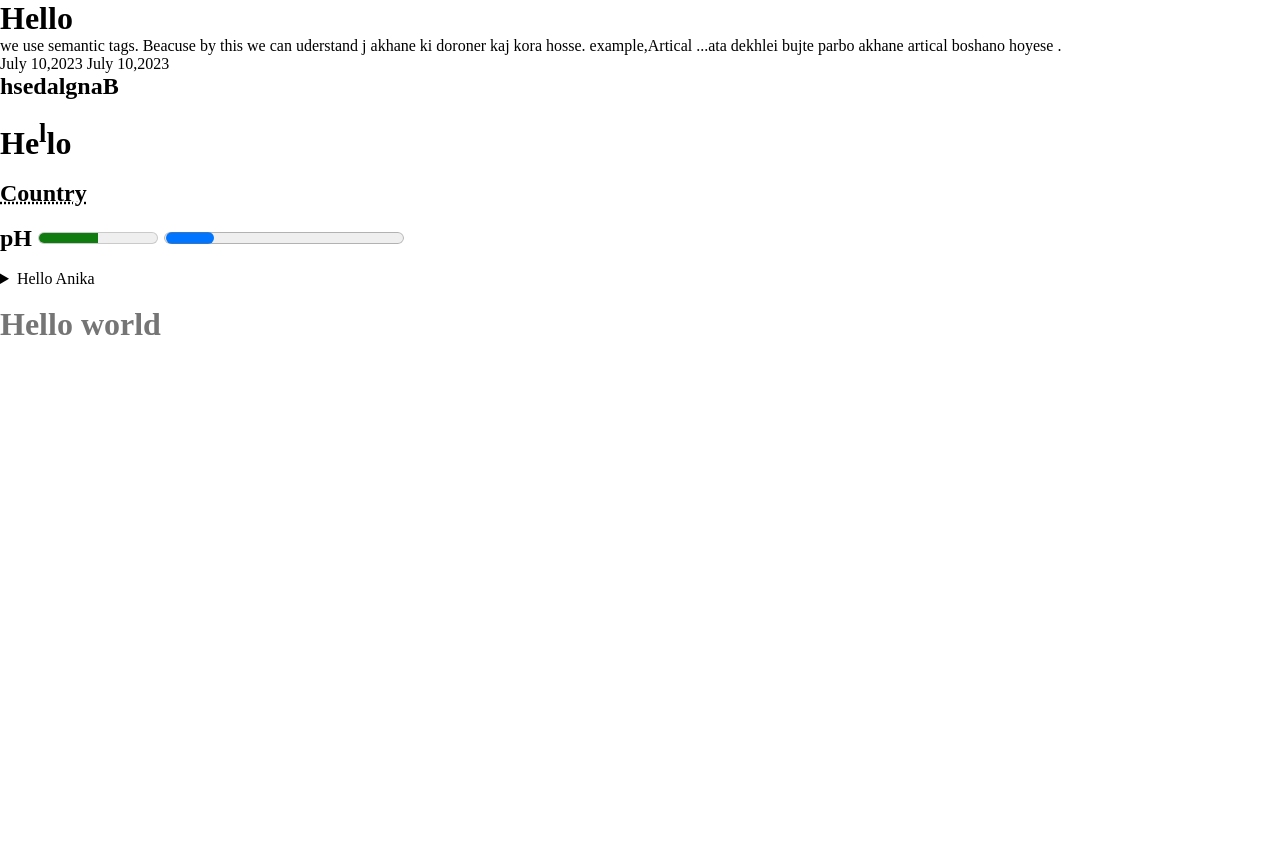
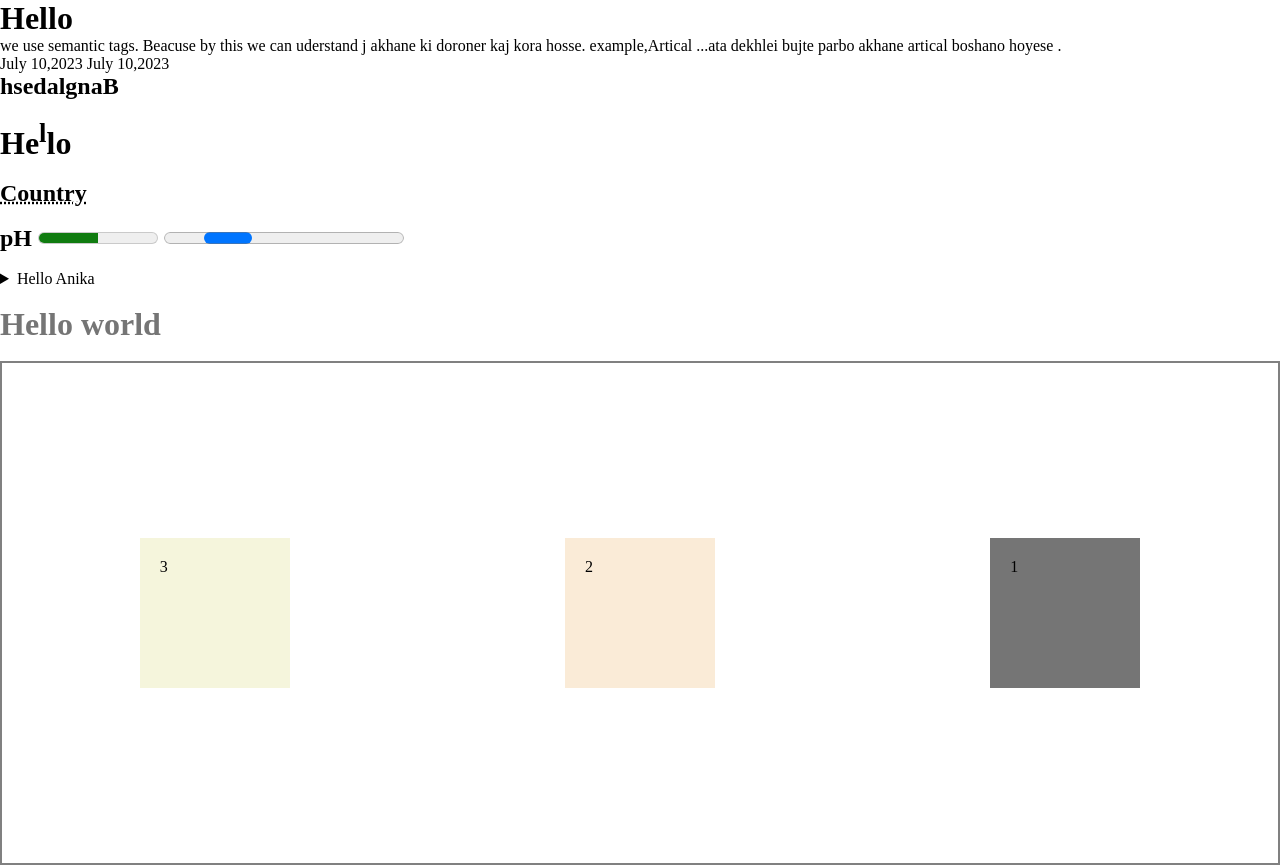
Before and after one commit to nourin003/Tags, a plain HTML site: page tag.html in a window 1280 px wide. Before the commit the page ends 800 px from the top, so only its background shows below. Drawn offline with Linux system fonts and the light colour scheme.

Commit message:
upload new file

```diff
--- a/index.html
+++ b/tag.html
@@ -33,6 +33,28 @@
 <h1 class="text">Hello world</h1><br>
 
 <!--Flex-->
+<div class="container">
+    <div class="box">1 </div>
+    <div class="box box2">2 </div>
+    <div class="box box3">3 </div>
+</div>
+
+
+
+
+
+
+
+
+
+
+
+
+
+
+
+
+
 
 
 
--- a/tags.css
+++ b/tags.css
@@ -2,8 +2,34 @@
     margin: 0px;
     padding: 0px;
 }
+
+/*Hello world*/
 .text{
     color: #757575;
    /* cursor: pointer;*/
    cursor: url("images/smiling-face-with-smiling-eyes_1f60a.png"),auto;
 }
+
+/*flex*/
+.container{
+    display: flex;
+    justify-content: space-around;
+    align-items: center;
+    flex-direction:row-reverse ;
+    height: 500px;
+    border: 2px solid gray;
+}
+
+
+.box{
+    padding: 20px;
+    background-color: #757575;
+    width:110px;
+    height: 110px;
+}
+.box2{
+    background-color: antiquewhite;
+}
+.box3{
+    background-color:beige;
+}
```
Also changed, not shown: project.html (added), styles.css (added).
